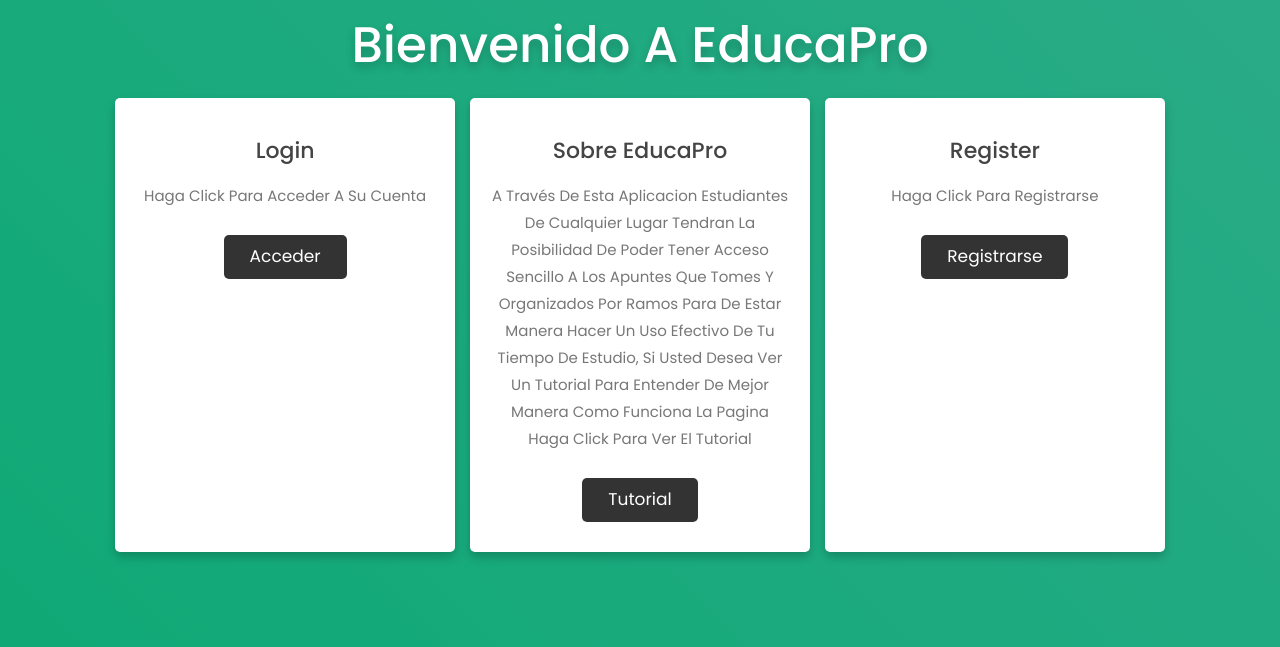
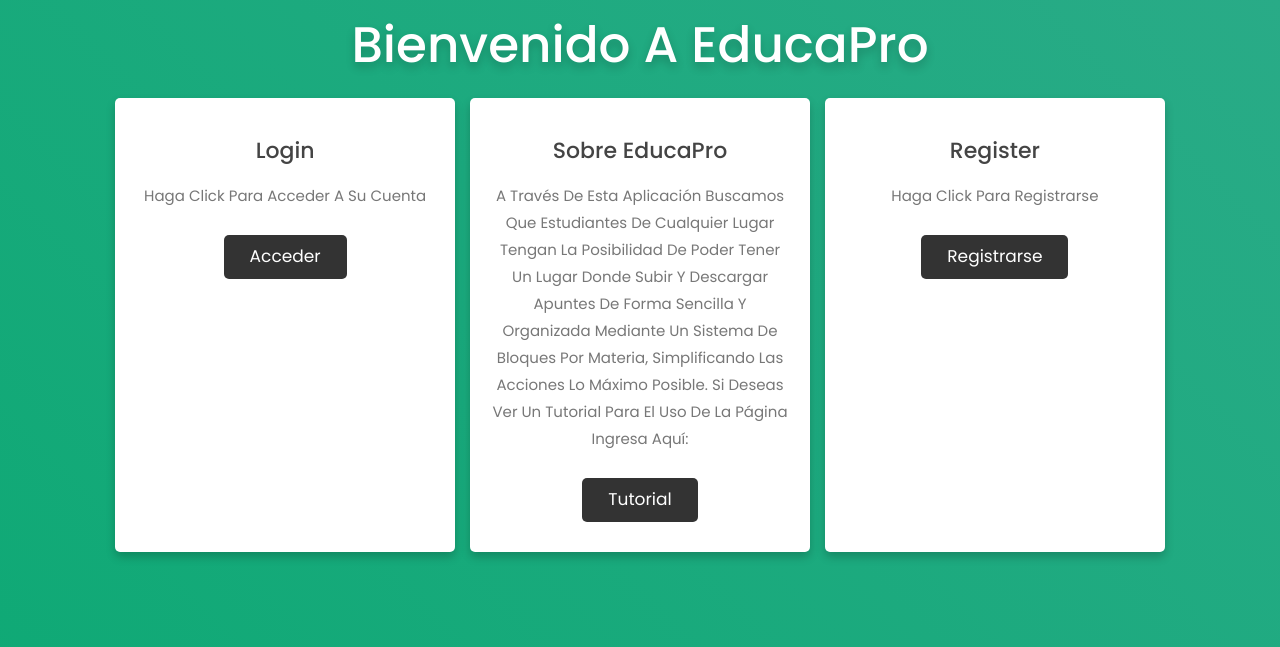
Before and after one commit to akemurashi/EducaProject, a Django app: page / in a window 1280 px wide. Shown: the part 56-703 px from the top of the page. Run offline with Django 3.2, Linux system fonts and the light colour scheme.

Commit message:
pruebas7

```diff
--- a/main/templates/main/home.html
+++ b/main/templates/main/home.html
@@ -19,9 +19,7 @@
 
         <div class="box">
             <h3>Sobre EducaPro</h3>
-            <p>a través de esta aplicacion estudiantes de cualquier lugar tendran
-               la posibilidad de poder tener acceso sencillo a los apuntes que tomes y organizados por ramos para de estar manera hacer un uso efectivo de tu tiempo de estudio,
-               si usted desea ver un tutorial para entender de mejor manera como funciona la pagina haga click para ver el tutorial</p>
+            <p>A través de esta aplicación buscamos que estudiantes de cualquier lugar tengan la posibilidad de poder tener un lugar donde subir y descargar apuntes de forma sencilla y organizada mediante un sistema de bloques por materia, simplificando las acciones lo máximo posible. Si deseas ver un tutorial para el uso de la página ingresa aquí:</p>
             <a href="#" class="btn">tutorial</a>
         </div>
 
```
